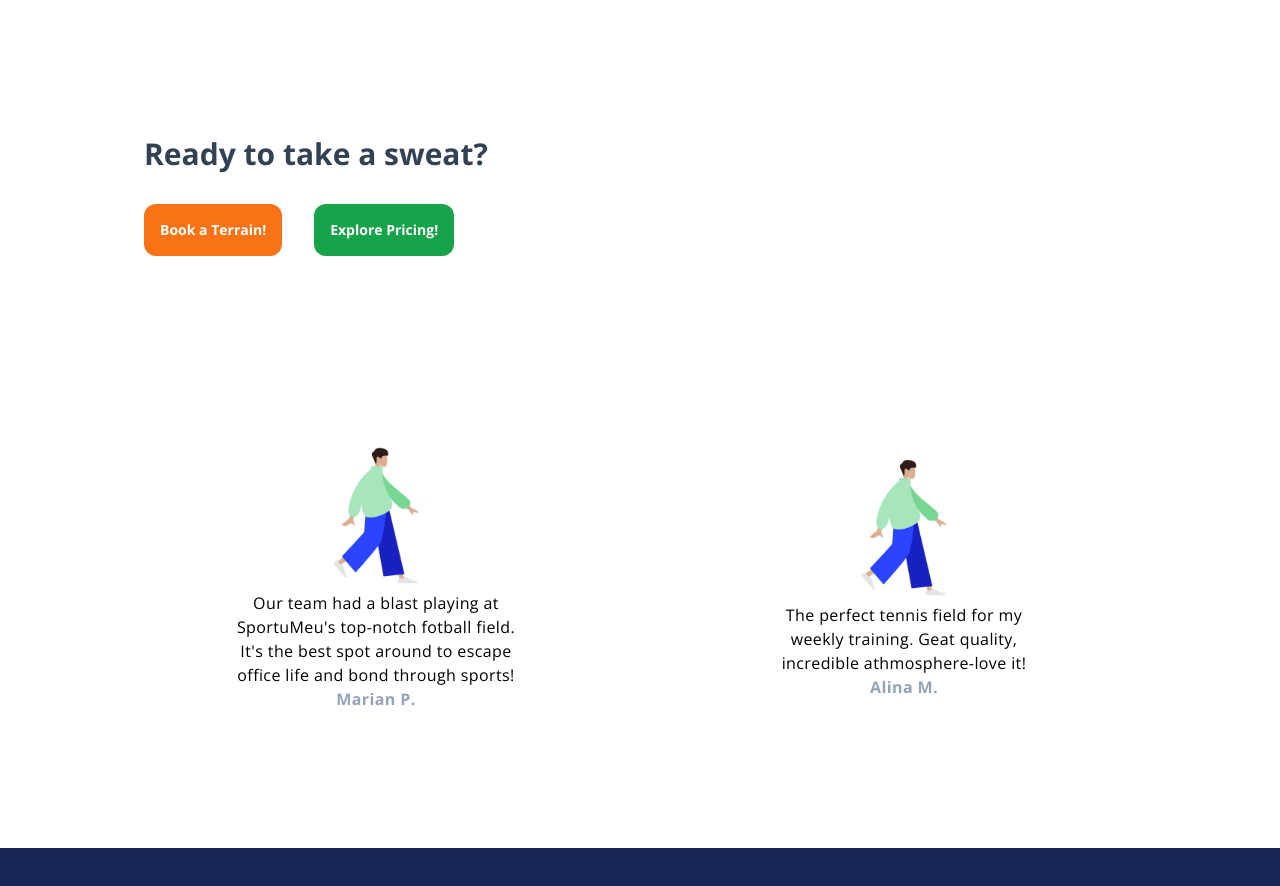
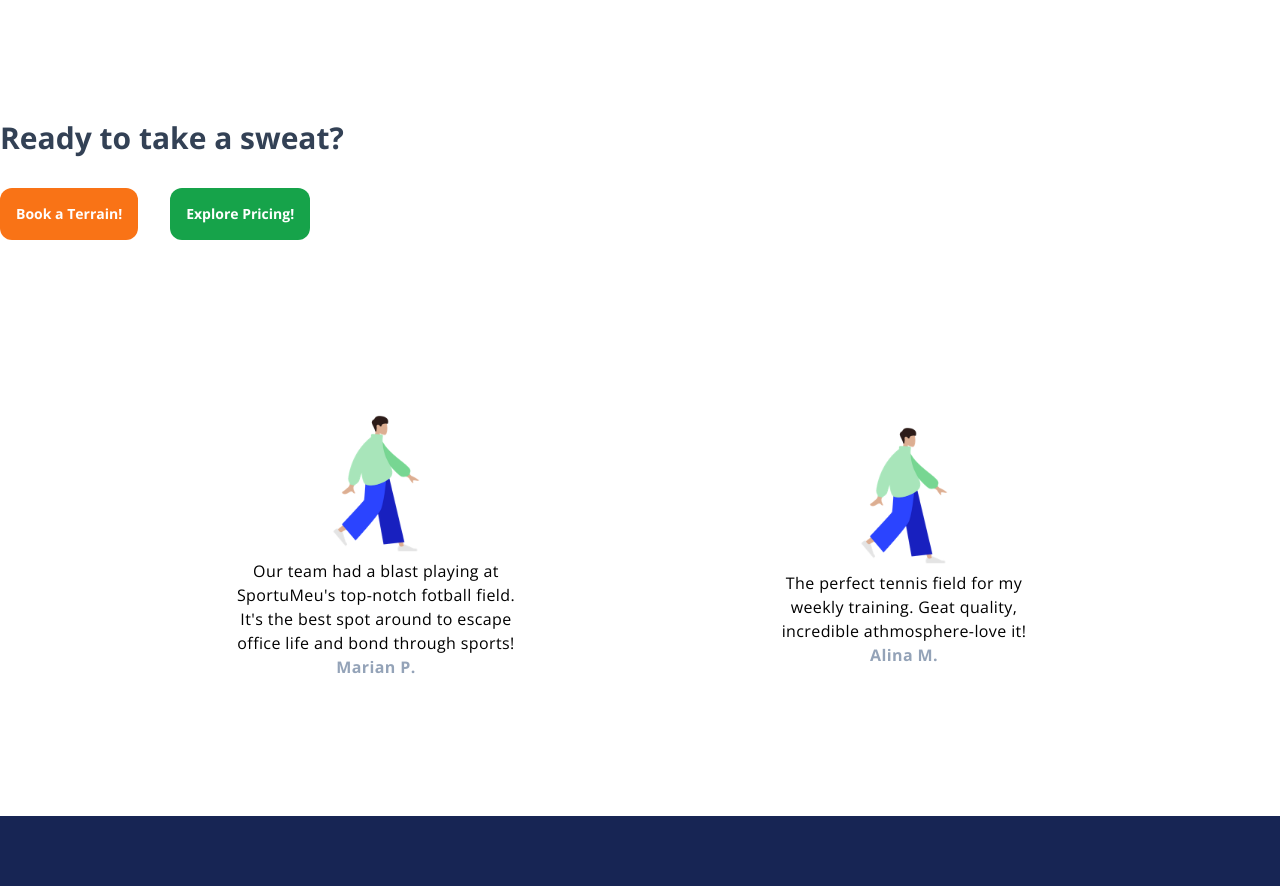
Before and after one commit to MariusTanase/InchiriereTeren, a React (Vite) app in the folder front/: page / in a window 1280 px wide. Shown: the part 1648-2534 px from the top of the page. Built offline with nearby package versions, Linux system fonts and the light colour scheme.

Commit message:
[FIX] CallToAction component alignment

```diff
--- a/front/src/components/StaticComponents/CallToAction.tsx
+++ b/front/src/components/StaticComponents/CallToAction.tsx
@@ -2,7 +2,7 @@ import Button from "../ReusableComps/Button"
 
 const CallToAction = () => {
     return (
-        <section className='w-[80%] mx-auto p-4 my-24'>
+        <section className='container mx-auto my-24'>
             <div className='flex flex-col'>
                 <h2 className='font-bold text-3xl text-slate-700'>Ready to take a sweat?</h2>
 
```
